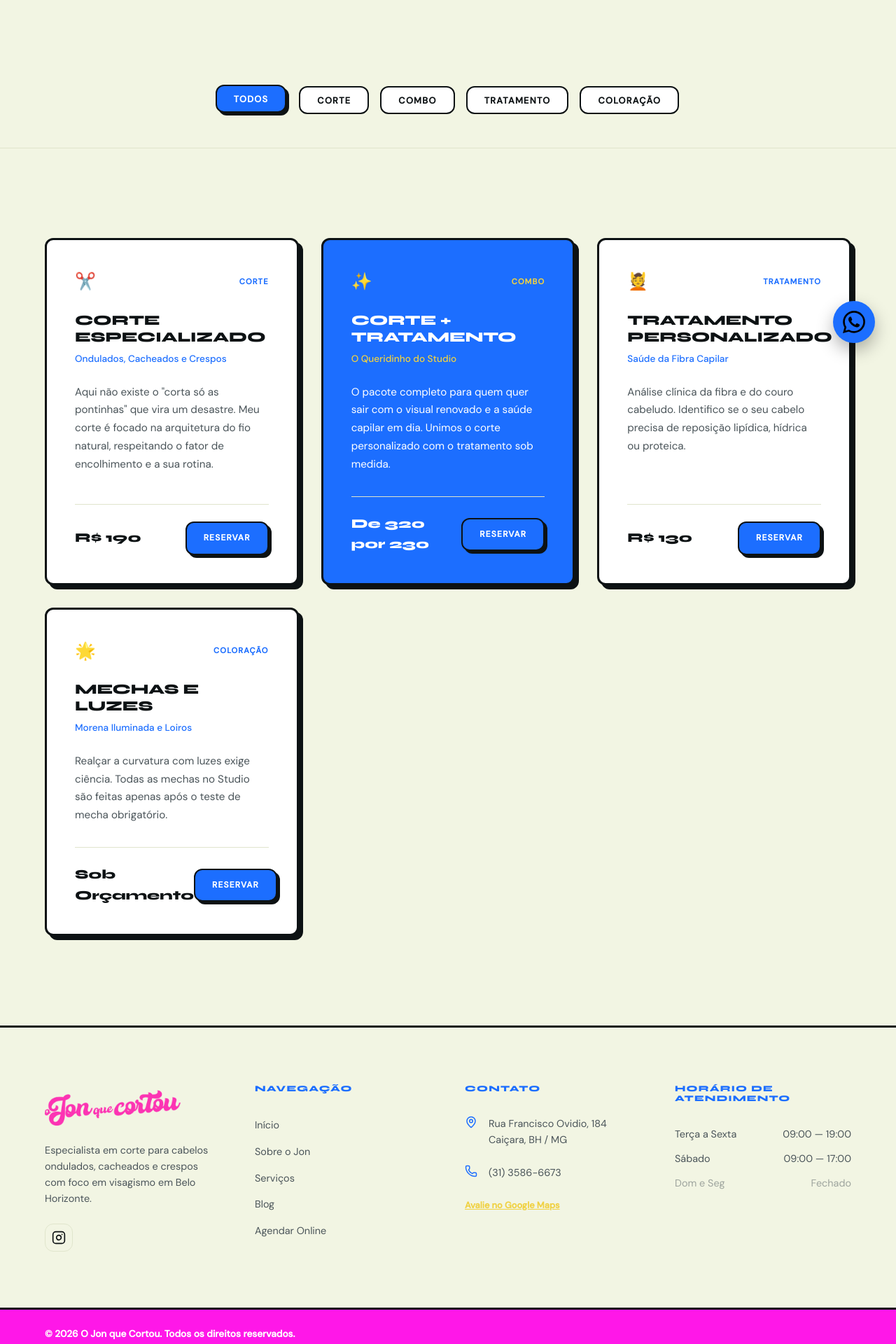
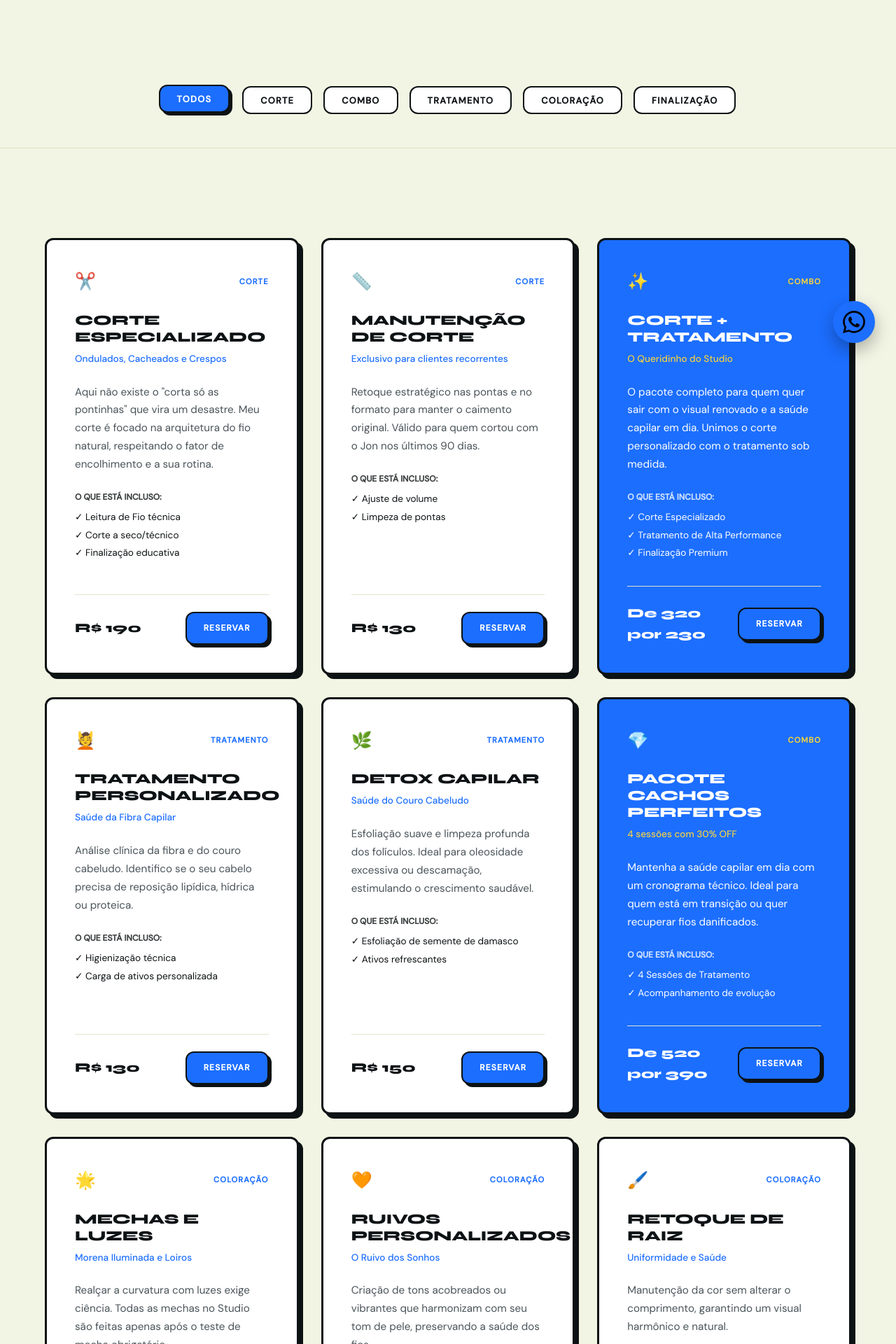
Before and after one commit to jonatanjunior13-max/ojonquecortou, a React (Vite) app: page /servicos in a window 1280 px wide. Shown: the part 280-2200 px from the top of the page at 70% size. Built offline with nearby package versions, Linux system fonts and the light colour scheme.

Commit message:
fix: restaurados todos os serviços ausentes na página de serviços e atualizada a estilização dos cards

```diff
--- a/src/pages/ServicesPage.css
+++ b/src/pages/ServicesPage.css
@@ -104,8 +104,39 @@
   font-size: 0.95rem;
   color: var(--color-text-secondary);
   line-height: 1.7;
+  margin-bottom: 1.5rem;
+}
+
+.sdc-includes {
   margin-bottom: 2rem;
   flex-grow: 1;
+}
+
+.sdc-includes-title {
+  font-size: 0.75rem;
+  font-weight: 800;
+  text-transform: uppercase;
+  margin-bottom: 0.5rem;
+  opacity: 0.8;
+}
+
+.sdc-includes ul {
+  list-style: none;
+  padding: 0;
+  margin: 0;
+}
+
+.sdc-includes li {
+  font-size: 0.85rem;
+  margin-bottom: 0.25rem;
+  display: flex;
+  align-items: center;
+  gap: 0.5rem;
+}
+
+.highlight-card .sdc-includes-title,
+.highlight-card .sdc-includes li {
+  color: var(--color-white);
 }
 
 .sdc-footer {
--- a/src/pages/ServicesPage.jsx
+++ b/src/pages/ServicesPage.jsx
@@ -3,6 +3,7 @@ import './ServicesPage.css';
 
 const WA_NUMBER = '553135866673';
 const WA_BASE = `https://wa.me/${WA_NUMBER}?text=`;
+const TRINKS_URL = 'http://trinks.com/ojonquecortou';
 
 const services = [
   {
@@ -13,7 +14,19 @@ const services = [
     tagline: 'Ondulados, Cacheados e Crespos',
     description: 'Aqui não existe o "corta só as pontinhas" que vira um desastre. Meu corte é focado na arquitetura do fio natural, respeitando o fator de encolhimento e a sua rotina.',
     price: 'R$ 190',
-    cta: 'http://trinks.com/ojonquecortou',
+    includes: ['Leitura de Fio técnica', 'Corte a seco/técnico', 'Finalização educativa'],
+    cta: TRINKS_URL,
+  },
+  {
+    id: 7,
+    emoji: '📏',
+    category: 'Corte',
+    name: 'Manutenção de Corte',
+    tagline: 'Exclusivo para clientes recorrentes',
+    description: 'Retoque estratégico nas pontas e no formato para manter o caimento original. Válido para quem cortou com o Jon nos últimos 90 dias.',
+    price: 'R$ 130',
+    includes: ['Ajuste de volume', 'Limpeza de pontas'],
+    cta: TRINKS_URL,
   },
   {
     id: 3,
@@ -24,7 +37,8 @@ const services = [
     description: 'O pacote completo para quem quer sair com o visual renovado e a saúde capilar em dia. Unimos o corte personalizado com o tratamento sob medida.',
     price: 'De 320 por 230',
     highlight: true,
-    cta: 'http://trinks.com/ojonquecortou',
+    includes: ['Corte Especializado', 'Tratamento de Alta Performance', 'Finalização Premium'],
+    cta: TRINKS_URL,
   },
   {
     id: 2,
@@ -34,7 +48,31 @@ const services = [
     tagline: 'Saúde da Fibra Capilar',
     description: 'Análise clínica da fibra e do couro cabeludo. Identifico se o seu cabelo precisa de reposição lipídica, hídrica ou proteica.',
     price: 'R$ 130',
-    cta: 'http://trinks.com/ojonquecortou',
+    includes: ['Higienização técnica', 'Carga de ativos personalizada'],
+    cta: TRINKS_URL,
+  },
+  {
+    id: 6,
+    emoji: '🌿',
+    category: 'Tratamento',
+    name: 'Detox Capilar',
+    tagline: 'Saúde do Couro Cabeludo',
+    description: 'Esfoliação suave e limpeza profunda dos folículos. Ideal para oleosidade excessiva ou descamação, estimulando o crescimento saudável.',
+    price: 'R$ 150',
+    includes: ['Esfoliação de semente de damasco', 'Ativos refrescantes'],
+    cta: TRINKS_URL,
+  },
+  {
+    id: 8,
+    emoji: '💎',
+    category: 'Combo',
+    name: 'Pacote Cachos Perfeitos',
+    tagline: '4 sessões com 30% OFF',
+    description: 'Mantenha a saúde capilar em dia com um cronograma técnico. Ideal para quem está em transição ou quer recuperar fios danificados.',
+    price: 'De 520 por 390',
+    highlight: true,
+    includes: ['4 Sessões de Tratamento', 'Acompanhamento de evolução'],
+    cta: TRINKS_URL,
   },
   {
     id: 5,
@@ -44,7 +82,41 @@ const services = [
     tagline: 'Morena Iluminada e Loiros',
     description: 'Realçar a curvatura com luzes exige ciência. Todas as mechas no Studio são feitas apenas após o teste de mecha obrigatório.',
     price: 'Sob Orçamento',
+    includes: ['Teste de mecha obrigatório', 'Proteção da estrutura'],
     cta: WA_BASE + encodeURIComponent('Olá! Gostaria de um orçamento para mechas e luzes.'),
+  },
+  {
+    id: 12,
+    emoji: '🧡',
+    category: 'Coloração',
+    name: 'Ruivos Personalizados',
+    tagline: 'O Ruivo dos Sonhos',
+    description: 'Criação de tons acobreados ou vibrantes que harmonizam com seu tom de pele, preservando a saúde dos fios.',
+    price: 'Sob Consulta',
+    includes: ['Diagnóstico de cor', 'Tonalização técnica'],
+    cta: WA_BASE + encodeURIComponent('Olá! Gostaria de um orçamento para Ruivo Personalizado.'),
+  },
+  {
+    id: 11,
+    emoji: '🖌️',
+    category: 'Coloração',
+    name: 'Retoque de Raiz',
+    tagline: 'Uniformidade e Saúde',
+    description: 'Manutenção da cor sem alterar o comprimento, garantindo um visual harmônico e natural.',
+    price: 'R$ 180',
+    includes: ['Aplicação técnica', 'Proteção do comprimento'],
+    cta: TRINKS_URL,
+  },
+  {
+    id: 9,
+    emoji: '🧴',
+    category: 'Finalização',
+    name: 'Lavar e Finalizar',
+    tagline: 'Definição e Volume',
+    description: 'Finalização sob medida para o seu desejo do dia. Cachos soltos, com brilho e no melhor formato. (Não é dedoliss).',
+    price: 'R$ 100',
+    includes: ['Higienização suave', 'Técnica de definição'],
+    cta: TRINKS_URL,
   }
 ];
 
@@ -95,6 +167,18 @@ const ServicesPage = () => {
                 <h2 className="sdc-name">{service.name}</h2>
                 <p className="sdc-tagline">{service.tagline}</p>
                 <p className="sdc-description">{service.description}</p>
+
+                {service.includes && service.includes.length > 0 && (
+                  <div className="sdc-includes">
+                    <p className="sdc-includes-title">O que está incluso:</p>
+                    <ul>
+                      {service.includes.map((item, idx) => (
+                        <li key={idx}>✓ {item}</li>
+                      ))}
+                    </ul>
+                  </div>
+                )}
+
                 <div className="sdc-footer">
                   <span className="sdc-price">{service.price}</span>
                   <a href={service.cta} target="_blank" rel="noreferrer" className="btn btn-primary">
```
